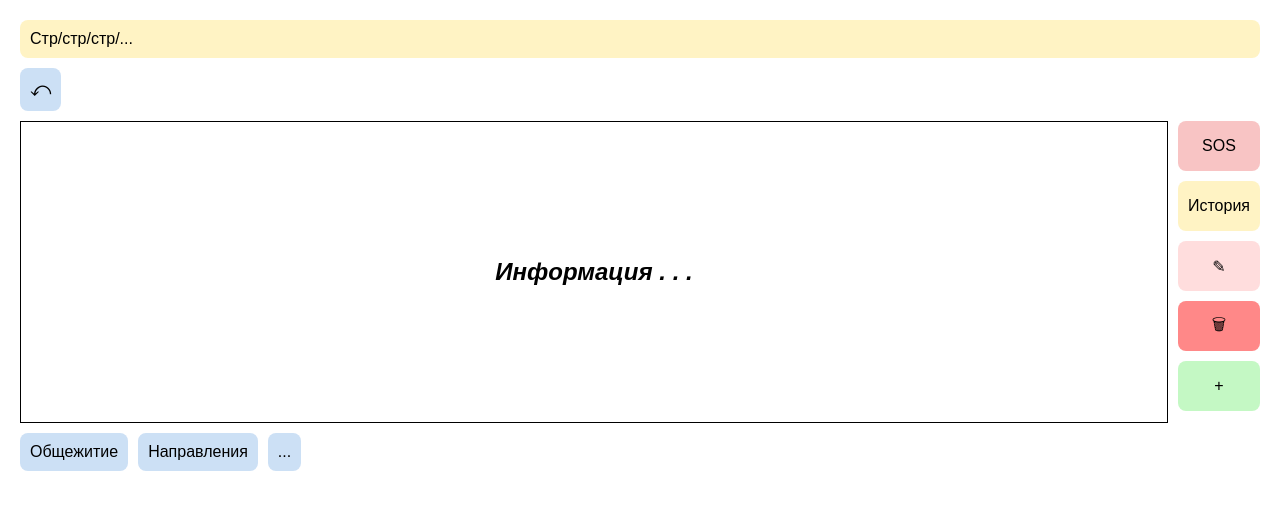
After one commit to Laxin0/infoC, a PHP site: page /test.html in a window 1280 px wide. The commit adds this page. Shown: the top 510 px of the page. Run offline with PHP 8.4, Linux system fonts and the light colour scheme.

```diff
--- /dev/null
+++ b/test.html
@@ -0,0 +1,111 @@
+<!DOCTYPE html>
+<html lang="ru">
+<head>
+  <meta charset="UTF-8">
+  <title>Интерфейс</title>
+  <style>
+    body {
+      font-family: Arial, sans-serif;
+      background-color: white;
+      margin: 0;
+      padding: 20px;
+    }
+
+    .breadcrumb {
+      background-color: #fff3c4;
+      padding: 10px;
+      border-radius: 8px;
+      margin-bottom: 10px;
+      /* width: fit-content; */
+    }
+
+    .container {
+      display: flex;
+      flex-direction: row;
+      align-items: start;
+    }
+
+    .back-button {
+      background-color: #cce0f5;
+      border: none;
+      border-radius: 8px;
+      font-size: 20px;
+      padding: 10px;
+      cursor: pointer;
+      margin-right: 10px;
+      margin-bottom: 10px;
+    }
+
+    .main-box {
+      flex-grow: 1;
+      border: 1px solid black;
+      height: 300px;
+      display: flex;
+      align-items: center;
+      justify-content: center;
+      font-size: 24px;
+      font-style: italic;
+    }
+
+    .side-buttons {
+      display: flex;
+      flex-direction: column;
+      gap: 10px;
+      margin-left: 10px;
+    }
+
+    .side-buttons button {
+      padding: 10px;
+      border-radius: 8px;
+      border: none;
+      cursor: pointer;
+      font-size: 16px;
+      height: 50px; /* Uniform height */
+    }
+
+    .sos { background-color: #f8c4c4; }
+    .history { background-color: #fff3c4; }
+    .edit { background-color: #fdd; }
+    .delete { background-color: #f88; }
+    .add { background-color: #c4f8c4; }
+
+    .bottom-buttons {
+      display: flex;
+      gap: 10px;
+      margin-top: 10px;
+    }
+
+    .bottom-buttons button {
+      padding: 10px;
+      background-color: #cce0f5;
+      border: none;
+      border-radius: 8px;
+      cursor: pointer;
+      font-size: 16px;
+    }
+  </style>
+</head>
+<body>
+
+  <div class="breadcrumb">Стр/стр/стр/...</div>
+<button class="back-button">⤺</button>
+  <div class="container">
+
+    <div class="main-box"><strong>Информация . . .</strong></div>
+    <div class="side-buttons">
+      <button class="sos">SOS</button>
+      <button class="history">История</button>
+      <button class="edit">✎</button>
+      <button class="delete">🗑</button>
+      <button class="add">+</button>
+    </div>
+  </div>
+
+  <div class="bottom-buttons">
+    <button>Общежитие</button>
+    <button>Направления</button>
+    <button>...</button>
+  </div>
+
+</body>
+</html>
--- a/toggleCallStatus.php
+++ b/toggleCallStatus.php
@@ -7,7 +7,7 @@ $data = json_decode($inputJSON, true);
 
 $id = $data['id'];
 
-$result = $mysql->query("UPDATE calls SET is_solved=!is_solved WHERE id=$id");
+$result = $mysql->query("UPDATE calls SET is_solved= NOT is_solved WHERE id=$id");
 
 echo(json_encode(["status" => $result ? "ok" : "err"]));
 
```
